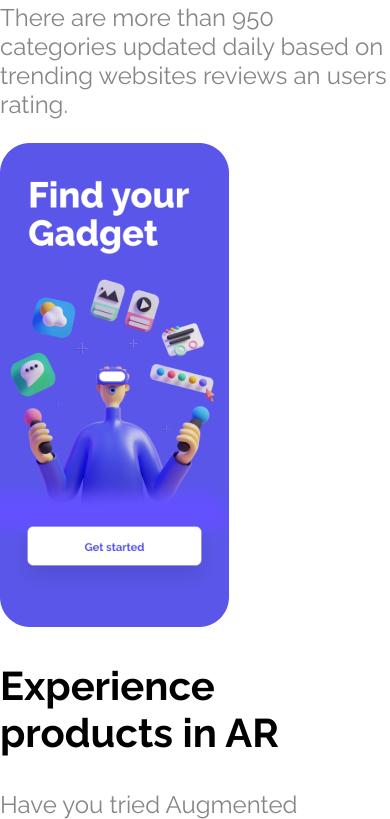
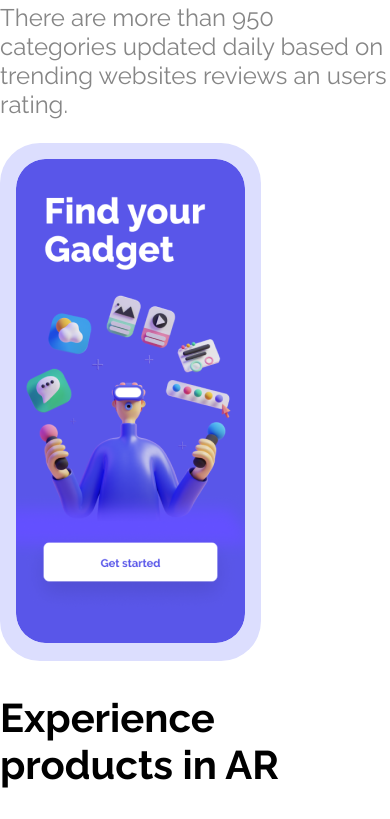
Before and after one commit to lunafeyli/sweava-ecommerce, a plain HTML site: page index.html in a window 390 px wide. Shown: the part 954-1773 px from the top of the page. Drawn offline with Linux system fonts and the light colour scheme.

Commit message:
:lipstick: create and style the phone-screen component

```diff
--- /dev/null
+++ b/sass/component/_phone-screen.scss
@@ -0,0 +1,12 @@
+.phone-screen {
+	padding: rem(16);
+	border-radius: 40px;
+	background: #dcdefe;
+
+	width: max-content;
+	height: max-content;
+
+	img {
+		border-radius: 30px;
+	}
+}
--- a/sass/style.scss
+++ b/sass/style.scss
@@ -28,6 +28,7 @@
 
 @import "component/typograph";
 @import "component/button";
+@import "component/phone-screen";
 
 // ==========================================================================
 // Theme ( eg. Dark )
```
Also changed, not shown: sass/style.css, 1 other file.
